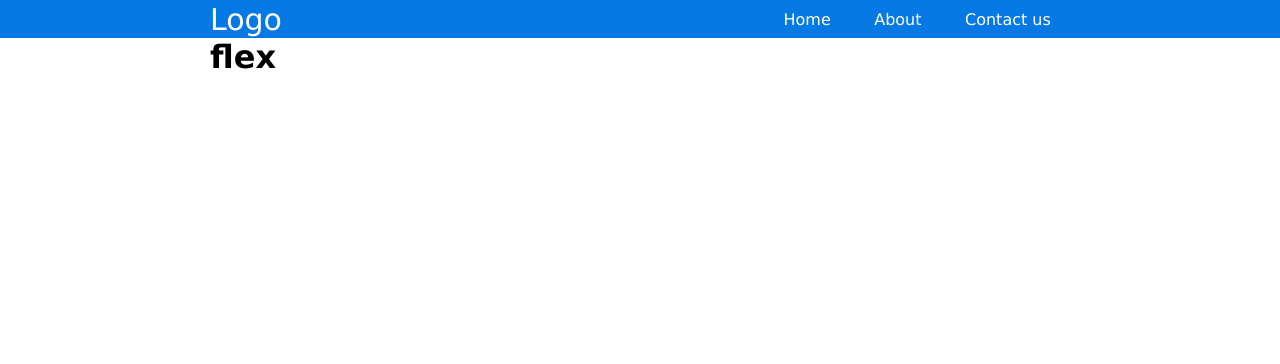
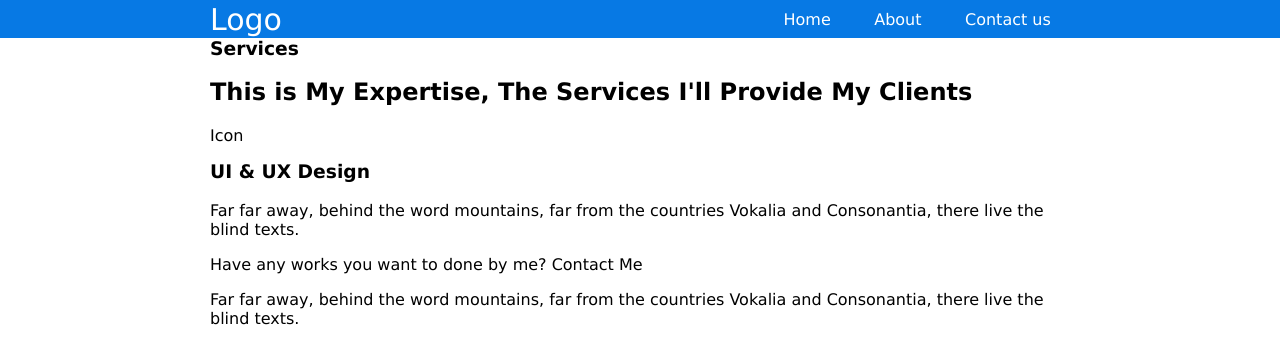
Before and after one commit to VytautasMil/HTML-10-flex-more, a plain HTML site: page pr1/index.html in a window 1280 px wide. Drawn offline with Linux system fonts and the light colour scheme.

Commit message:
services html

```diff
--- a/pr1/index.html
+++ b/pr1/index.html
@@ -20,8 +20,31 @@
         </nav>
       </div>
     </header>
-    <div class="container">
-      <h1>flex</h1>
-    </div>
+
+    <section class="services">
+      <div class="container">
+        <h3 class="section-subtitle">Services</h3>
+        <h2 class="section-title">
+          This is My Expertise, The Services I'll Provide My Clients
+        </h2>
+        <div class="services-cards">
+          <div class="card">
+            <p>Icon</p>
+            <h3 class="card-title">UI & UX Design</h3>
+            <p>
+              Far far away, behind the word mountains, far from the countries
+              Vokalia and Consonantia, there live the blind texts.
+            </p>
+          </div>
+        </div>
+        <p class="services-footer1">
+          Have any works you want to done by me? <a href="#"> Contact Me</a>
+        </p>
+        <p class="services-footer2">
+          Far far away, behind the word mountains, far from the countries
+          Vokalia and Consonantia, there live the blind texts.
+        </p>
+      </div>
+    </section>
   </body>
 </html>
```
